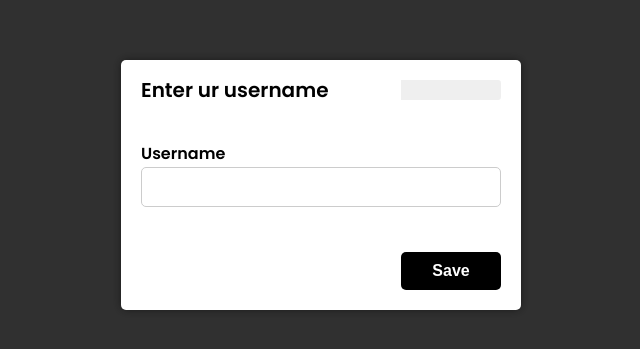
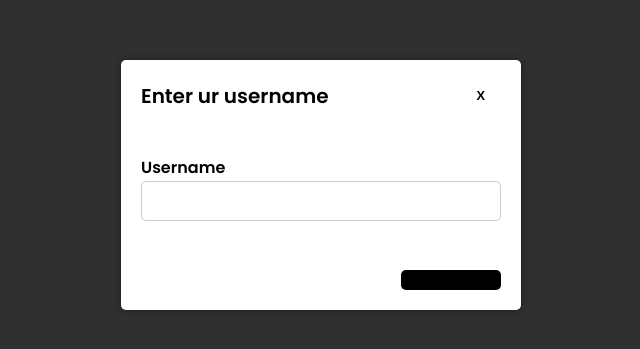
Before and after one commit to harundogdu/popupsmart-react-practium, a React (Create React App) app: page / in a window 1280 px wide. Shown: the part 215-564 px from the top of the page, without its empty margins (319-959 px from the left). Built offline with nearby package versions, Linux system fonts and the light colour scheme; no server answers.

Commit message:
ui(practium) : some modal parameters changed

```diff
--- a/src/components/shared/modal/index.jsx
+++ b/src/components/shared/modal/index.jsx
@@ -1,19 +1,22 @@
 import React from 'react';
 
-const CommonModal = ({ title, children, onClick }) => {
+const CommonModal = ({ title, children, onClick, setVisible,buttonText }) => {
   return (
     <div className='modal'>
       <div className='modal__container'>
         <div className='modal__container-header'>
           <h2 className='modal__container-header-title'>{title}</h2>
-          <button className='modal__container-header-close'>
-            <i className='fas fa-times'></i>
+          <button
+            className='modal__container-header-close'
+            onClick={() => setVisible(false)}
+          >
+            X
           </button>
         </div>
         <div className='modal__container-body'>{children}</div>
         <div className='modal__container-footer'>
           <button className='modal__container-footer-button' onClick={onClick}>
-            Save
+            {buttonText}
           </button>
         </div>
       </div>
--- a/src/style/components/_modal.scss
+++ b/src/style/components/_modal.scss
@@ -30,6 +30,10 @@
       }
       &-close {
         cursor: pointer;
+        background-color: transparent;
+        color: #000;
+        display: inline-block;
+        width: fit-content;
       }
     }
     &-body {
```
